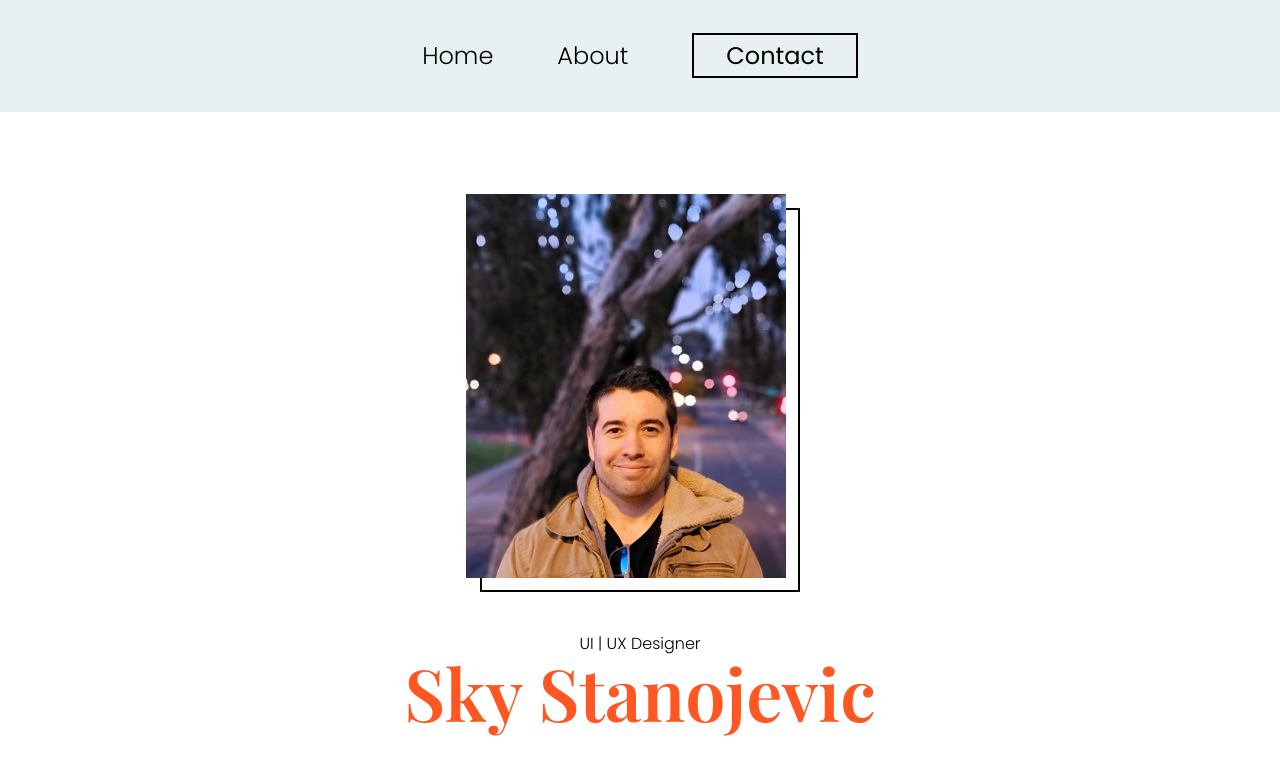
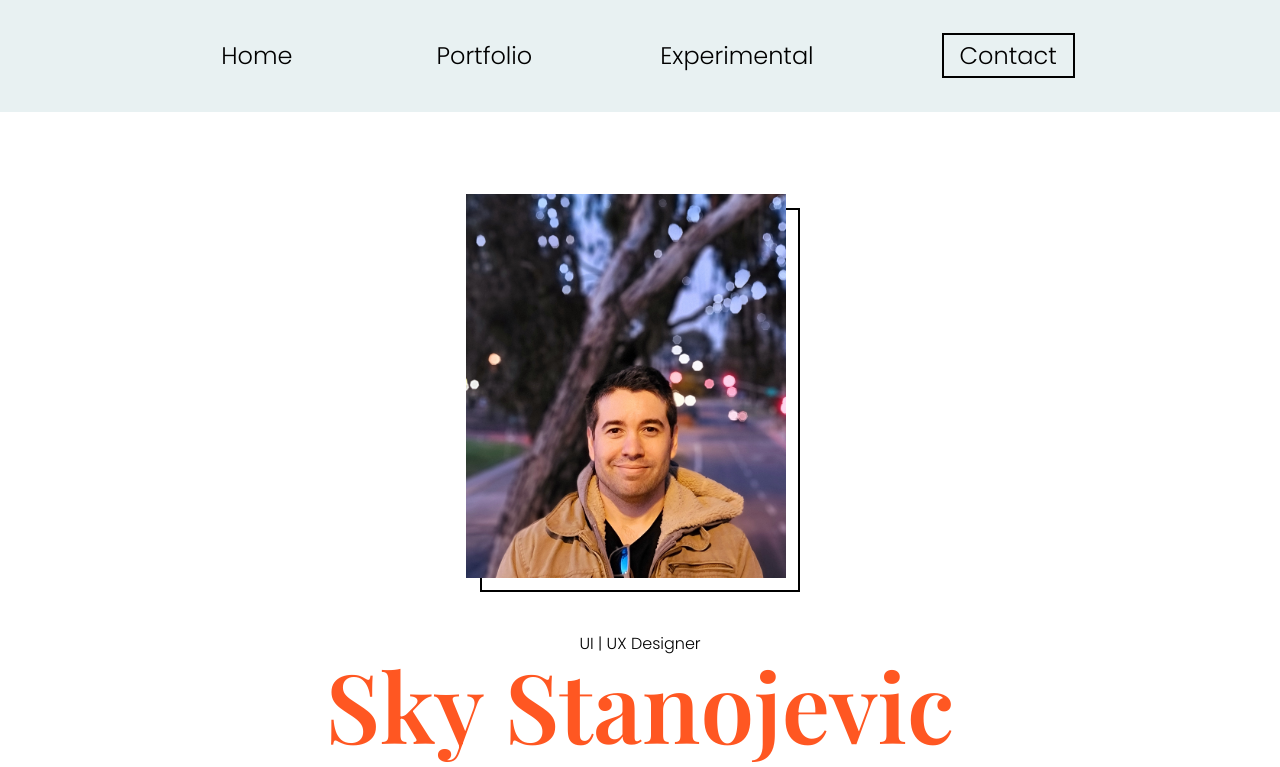
Before and after one commit to skystanoyevitch/sky-portfolio, a React (Create React App) app: page / in a window 1280 px wide. Shown: the top 767 px of the page. Built offline with nearby package versions, Linux system fonts and the light colour scheme.

Commit message:
added extra menu item + sizing fixes

```diff
--- a/src/Page-components/Contact.js
+++ b/src/Page-components/Contact.js
@@ -35,7 +35,7 @@ function Contact() {
 
 	return (
 		<div className="w-screen h-screen">
-			<Nav />
+			{/* <Nav /> */}
 			<div className="container mx-auto md:h-full flex flex-col justify-around px-4 py-14 md:py-0 md:grid md:grid-cols-2 md:justify-items-center md:items-center lg:py-32 lg:px-10">
 				<div className="text-center md:text-left">
 					<div className="font-anton text-2xl md:text-4xl xl:text-7xl tracking-wide px-8">
--- a/src/Page-components/Main.js
+++ b/src/Page-components/Main.js
@@ -3,8 +3,8 @@
 import Hero from "./Micro-components/Hero";
 import About from "./Micro-components/About";
 import Footer from "./Footer";
-import MyServices from "./Micro-components/MyServices";
-import MainShowcase from "./Micro-components/MainShowcase";
+// import MyServices from "./Micro-components/MyServices";
+// import MainShowcase from "./Micro-components/MainShowcase";
 import MainContact from "./Micro-components/MainContact";
 
 const MainContent = () => {
--- a/src/Page-components/Micro-components/Hero.js
+++ b/src/Page-components/Micro-components/Hero.js
@@ -23,7 +23,7 @@ function Hero() {
 					<p className="font-poppins font-light">
 						UI | UX Designer
 					</p>
-					<h1 className="text-4xl md:text-5xl lg:text-6xl xl:text-7xl font-playFair font-semibold text-mainOrange">
+					<h1 className="text-4xl md:text-5xl lg:text-6xl xl:text-8xl font-playFair font-semibold text-mainOrange">
 						Sky Stanojevic
 					</h1>
 					<p className="mt-10 font-poppins font-light text-xl leading-7 lg:text-3xl lg:leading-10 text-gray-600 lg:max-w-3xl xl:max-w-4xl lg:tracking-wide">
--- a/src/Page-components/Nav.js
+++ b/src/Page-components/Nav.js
@@ -6,34 +6,29 @@ const Nav = () => {
 	return (
 		<div className="bg-secondary md:flex md:flex-col md:">
 			<nav className="container mx-auto hidden md:visible md:flex md:justify-center flex-1">
-				<ul className="md:p-10 md:space-x-16 flex p-x font-poppins font-light lg:text-xl xl:text-2xl text-black place-items-center">
-					<li className={""}>
+				<ul className="md:p-10 md:space-x-16 lg:space-x-32 flex p-x font-poppins font-light lg:text-xl xl:text-2xl text-black place-items-center">
+					<li className={"lg:px-4"}>
 						<Link to="/">Home</Link>
 					</li>
+					<li className={""} id="portfolio" >
+						<Link to="/">Portfolio</Link>
+					</li>
 					<li className={""}>
-						<NavLink
-							to="/Showcase"
-							activeStyle={{
-								color: "#FF5722",
-								fontWeight: "bold",
-							}}
-						>
-							About
+						<NavLink to="#" activeStyle={{}}>
+							Experimental
 						</NavLink>
 					</li>
 					<li className={""}>
-						<button className="">
 						<NavLink
 							to="/Contact"
 							activeStyle={{
 								backgroundColor: "#FF5722",
 								color: "white",
 							}}
-								className="border-solid border-2 border-black md:py-1 md:px-4 lg:py-1 lg:px-8"
+							className="border-solid border-2 border-black lg:py-1 lg:px-4"
 						>
 							Contact
 						</NavLink>
-						</button>
 					</li>
 				</ul>
 			</nav>
```
Lines whose indentation alone changed are shown as unchanged.
